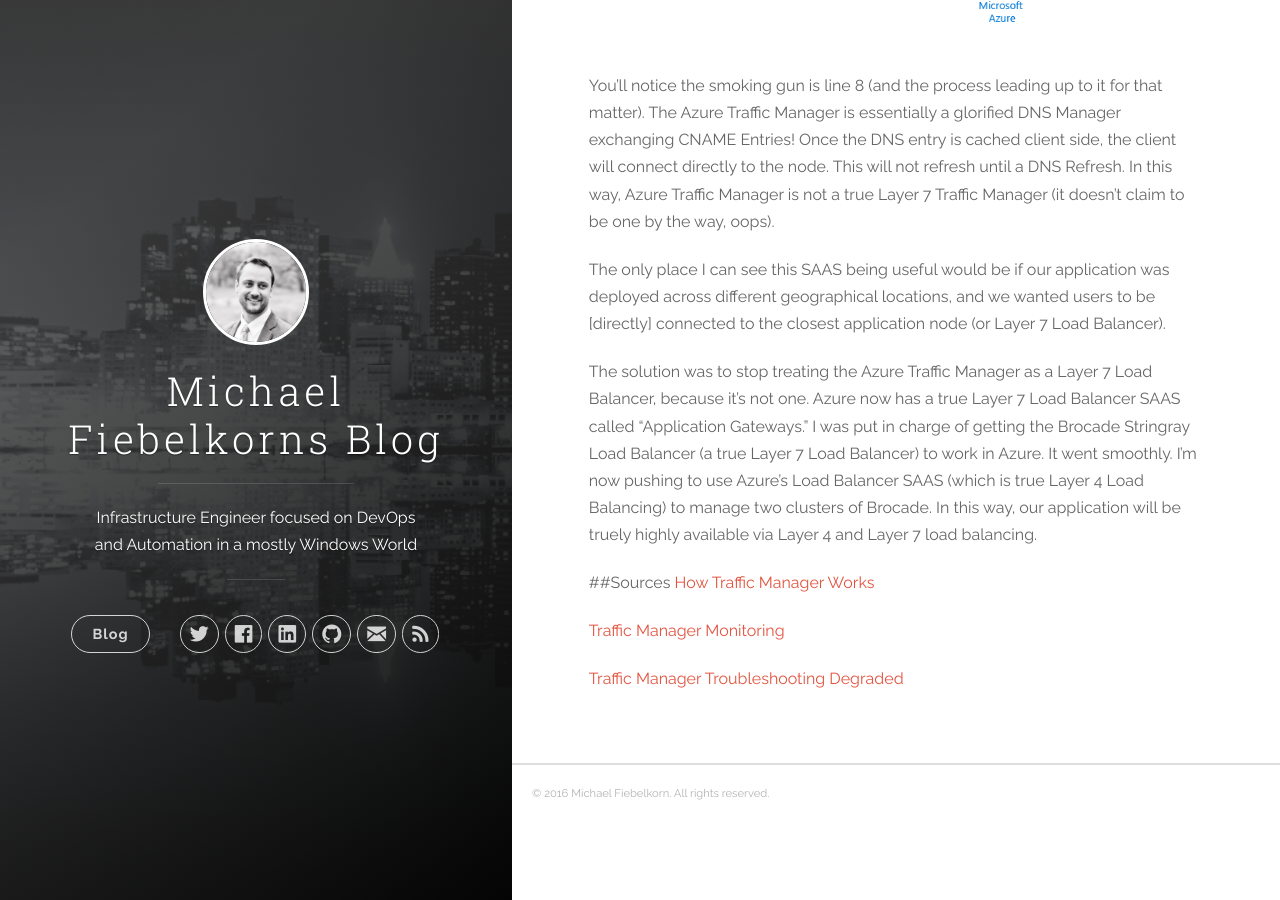
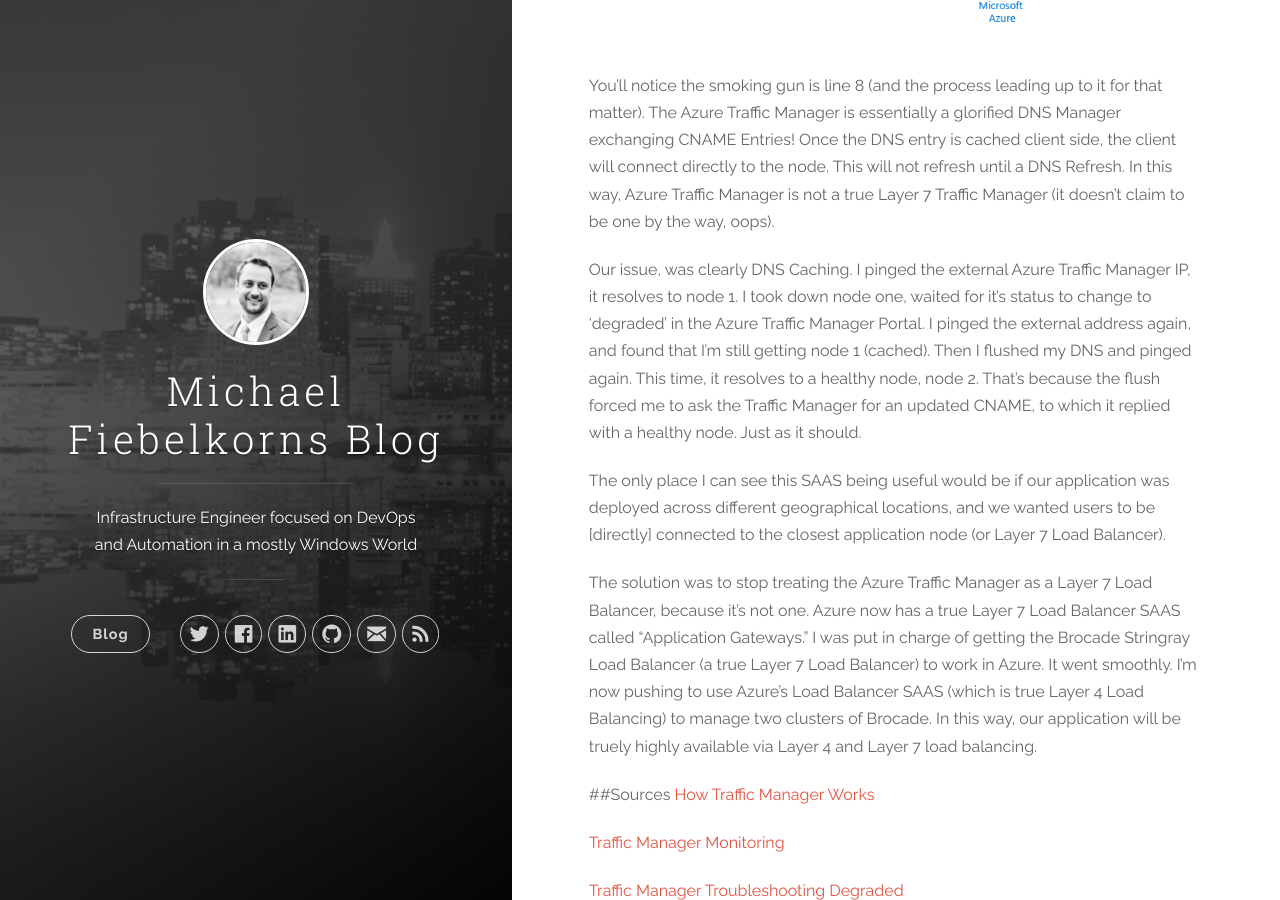
Before and after one commit to mfiebelkorn/mfiebelkorn.github.io, a Jekyll site: the page built from _posts/2016-11-04-Common-Azure-Traffic-Manager-Misconception.markdown, in a window 1280 px wide and 900 px high, scrolled down 2456 px. Built offline with Jekyll 4.4.1, drawn with Linux system fonts in a browser that asks for light colours; nearby versions of some CDN libraries.

Commit message:
Update 2016-11-04-Common-Azure-Traffic-Manager-Misconception.markdown

```diff
--- a/_posts/2016-11-04-Common-Azure-Traffic-Manager-Misconception.markdown
+++ b/_posts/2016-11-04-Common-Azure-Traffic-Manager-Misconception.markdown
@@ -27,6 +27,8 @@ I took a step back and decided I needed to better understand how the Azure Traff
 
 You'll notice the smoking gun is line 8 (and the process leading up to it for that matter). The Azure Traffic Manager is essentially a glorified DNS Manager exchanging CNAME Entries! Once the DNS entry is cached client side, the client will connect directly to the node. This will not refresh until a DNS Refresh. In this way, Azure Traffic Manager is not a true Layer 7 Traffic Manager (it doesn't claim to be one by the way, oops).
 
+Our issue, was clearly DNS Caching. I pinged the external Azure Traffic Manager IP, it resolves to node 1. I took down node one, waited for it's status to change to 'degraded' in the Azure Traffic Manager Portal. I pinged the external address again, and found that I'm still getting node 1 (cached). Then I flushed my DNS and pinged again. This time, it resolves to a healthy node, node 2. That's because the flush forced me to ask the Traffic Manager for an updated CNAME, to which it replied with a healthy node. Just as it should.
+
 The only place I can see this SAAS being useful would be if our application was deployed across different geographical locations, and we wanted users to be [directly] connected to the closest application node (or Layer 7 Load Balancer).
 
 The solution was to stop treating the Azure Traffic Manager as a Layer 7 Load Balancer, because it's not one. Azure now has a true Layer 7 Load Balancer SAAS called "Application Gateways." I was put in charge of getting the Brocade Stringray Load Balancer (a true Layer 7 Load Balancer) to work in Azure. It went smoothly. I'm now pushing to use Azure's Load Balancer SAAS (which is true Layer 4 Load Balancing) to manage two clusters of Brocade. In this way, our application will be truely highly available via Layer 4 and Layer 7 load balancing.
```
